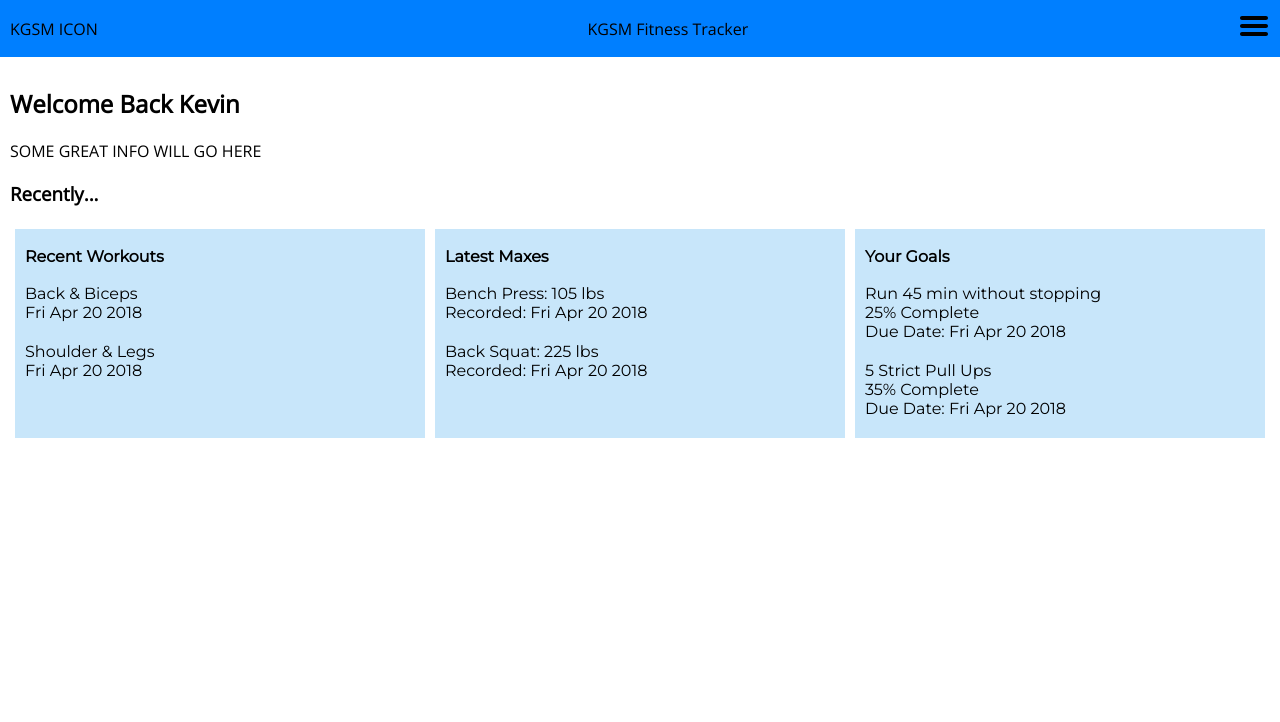
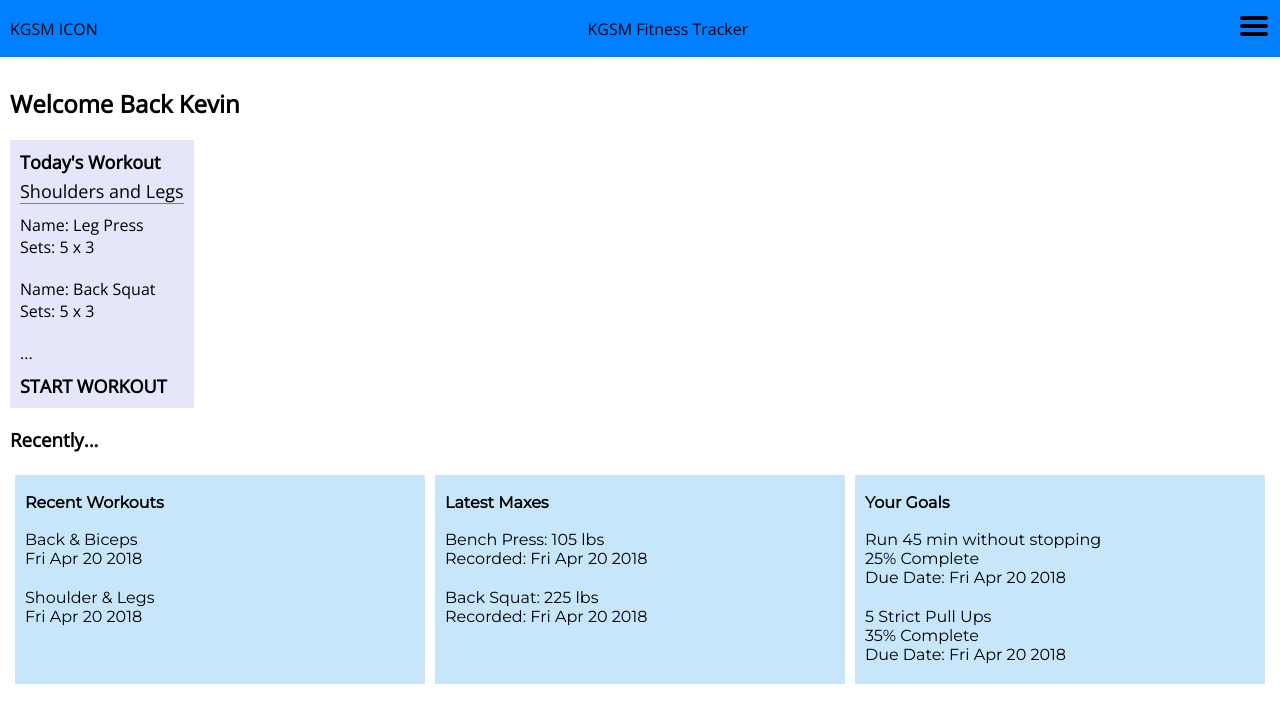
Before and after one commit to ohearonkg/Vue-Fitness, a Vue app: page /#/user in a window 1280 px wide. Shown: the top 722 px of the page. Built offline with nearby package versions, Linux system fonts and the light colour scheme.

Commit message:
starting to pull components into one another.

```diff
--- a/src/components/UserLandingPage.vue
+++ b/src/components/UserLandingPage.vue
@@ -2,10 +2,7 @@
   <div class="user-landing-page">
     <h2> Welcome Back {{user.firstName}} </h2>
 
-    <div>
-      SOME GREAT INFO WILL GO HERE
-    </div>
-
+    <workout-preview />
     <h3> Recently... </h3>
 
     <div class="quick-facts__wrapper">
@@ -43,8 +40,12 @@
 </template>
 
 <script>
+import WorkoutPreview from "./WorkoutPreview";
 export default {
   name: "GettingStarted",
+  components: {
+    WorkoutPreview
+  },
   data: () => {
     return {
       user: {
--- /dev/null
+++ b/src/components/WorkoutPreview.vue
@@ -0,0 +1,67 @@
+<template>
+  <div class="workout-preview">
+
+    <span class="workout-preview__heading">
+      Today's Workout <br>
+      <span class="workout-preview__workout-name"> {{name}} </span>
+    </span>
+
+    <div class="workout-preview__exercises-preview-wrapper">
+      <div class="workout-preview__exercise" v-for="exercise in exercises">
+        Name: {{exercise.name}} <br>
+        Sets: {{exercise.sets}}
+      </div>
+      <div class="workout-preview__exercise"> ... </div>
+    </div>
+    <span class="workout-preview__heading">
+      START WORKOUT
+    </span>
+  </div>
+</template>
+
+<script>
+export default {
+  name: "GettingStarted",
+  data: () => {
+    return {
+      name: "Shoulders and Legs",
+      estimatedTime: "65 min",
+      exercises: [
+        {
+          name: "Leg Press",
+          sets: "5 x 3"
+        },
+        {
+          name: "Back Squat",
+          sets: "5 x 3"
+        }
+      ]
+    };
+  }
+};
+</script>
+
+<!-- Add "scoped" attribute to limit CSS to this component only -->
+<style scoped>
+.workout-preview {
+  background: lavender;
+  display: inline-block;
+  padding: 10px;
+}
+
+.workout-preview__heading {
+  font-size: 18px;
+  font-weight: bold;
+}
+
+.workout-preview__workout-name {
+  font-weight: normal;
+  display: inline-block;
+  border-bottom: 1px solid grey;
+  margin-top: 5px;
+}
+
+.workout-preview__exercise {
+  padding: 10px 0;
+}
+</style>
```
